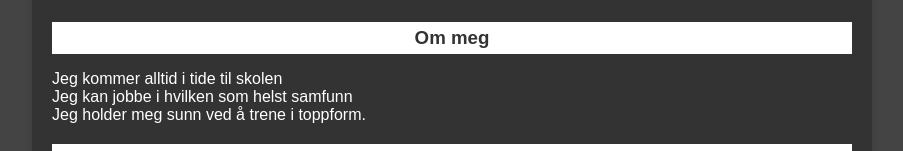
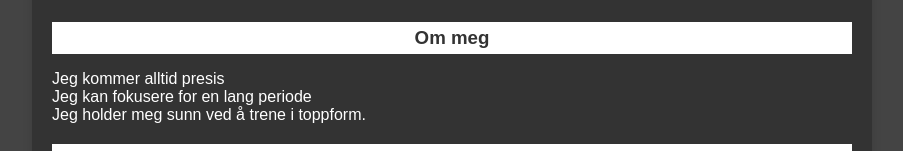
Before and after one commit to DowsoB/portofolio, a plain HTML site: page CV/CV.html in a window 1280 px wide. Shown: the part 627-778 px from the top of the page, without its empty margins (188-1091 px from the left). Drawn offline with Linux system fonts and the light colour scheme.

Commit message:
backtracking og ny infomasjon

```diff
--- a/CV/CV.html
+++ b/CV/CV.html
@@ -49,8 +49,8 @@
         <div id="meg">
             <h3 class="section-title">Om meg</h3>
             <ul>
-                <li>Jeg kommer alltid i tide til skolen</li>
-                <li>Jeg kan jobbe i hvilken som helst samfunn</li>
+                <li>Jeg kommer alltid presis</li>
+                <li>Jeg kan fokusere for en lang periode</li>
                 <li>Jeg holder meg sunn ved å trene i toppform.</li>
             </ul>
         </div>
```
Also changed, not shown: abud/Main.html (+1 -0 lines).
